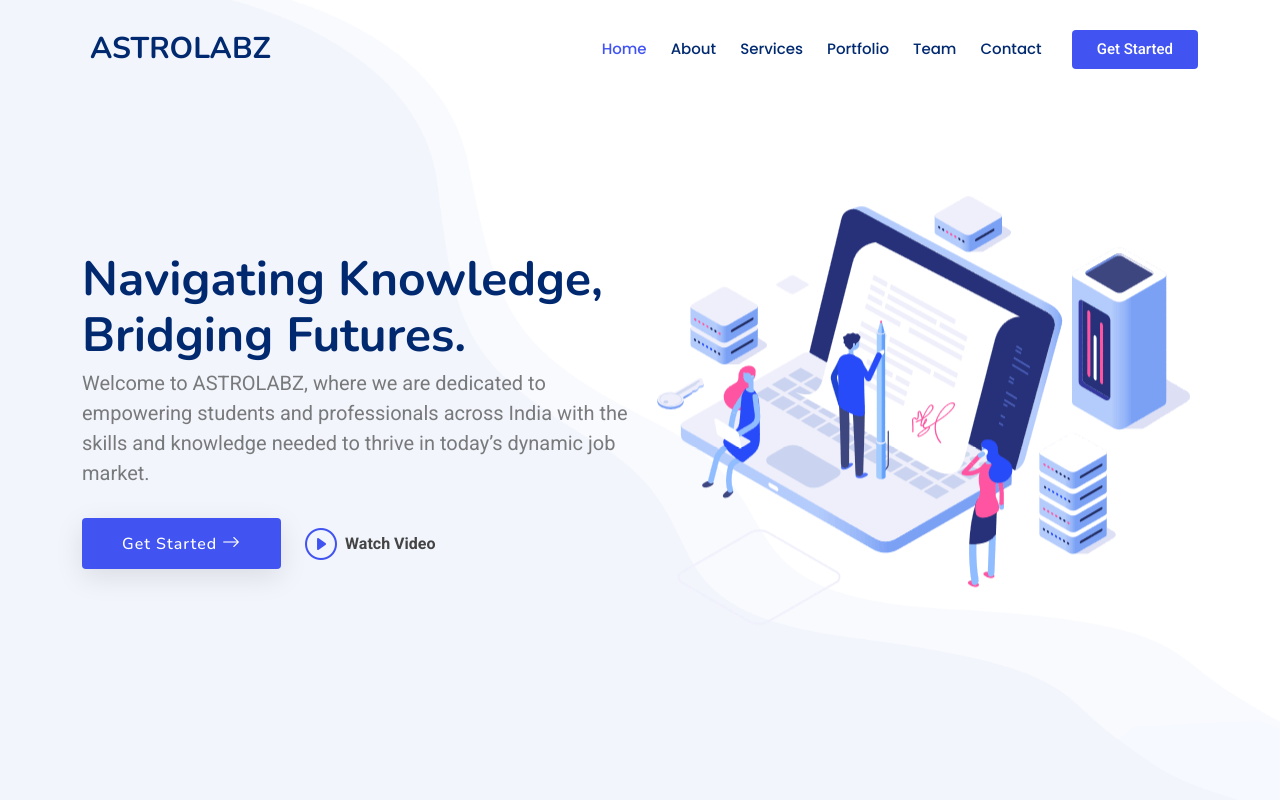
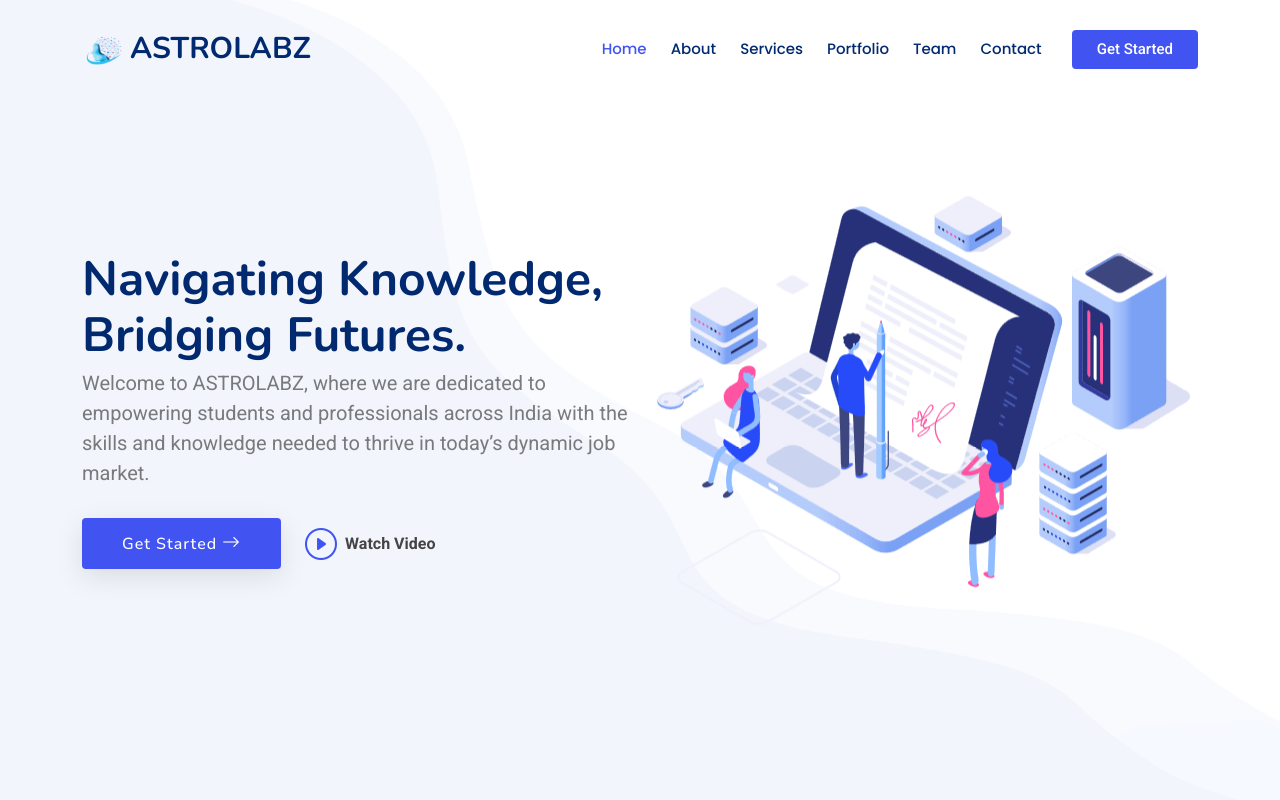
Before and after one commit to ASTRO2499/ASTROLABZINDIA, a plain HTML site: page index.html in a window 1280 px wide. Shown: the top 800 px of the page. Drawn offline with nearby package versions, Linux system fonts and the light colour scheme.

Commit message:
upload
up

```diff
--- a/index.html
+++ b/index.html
@@ -37,7 +37,7 @@
 
       <a href="index.html" class="logo d-flex align-items-center me-auto">
         <!- Uncomment the line below if you also wish to use an image logo -->
-        <img src="assets/img/favicon1.png" alt="">
+        <img src="assets/img/2025-Photoroom copy.png" height="300vp" width="40vp" alt="">
         <h1 class="sitename">ASTROLABZ</h1>
       </a>
 
```
Also changed, not shown: assets/img/2025-Photoroom copy.png (added), 1 other file.
